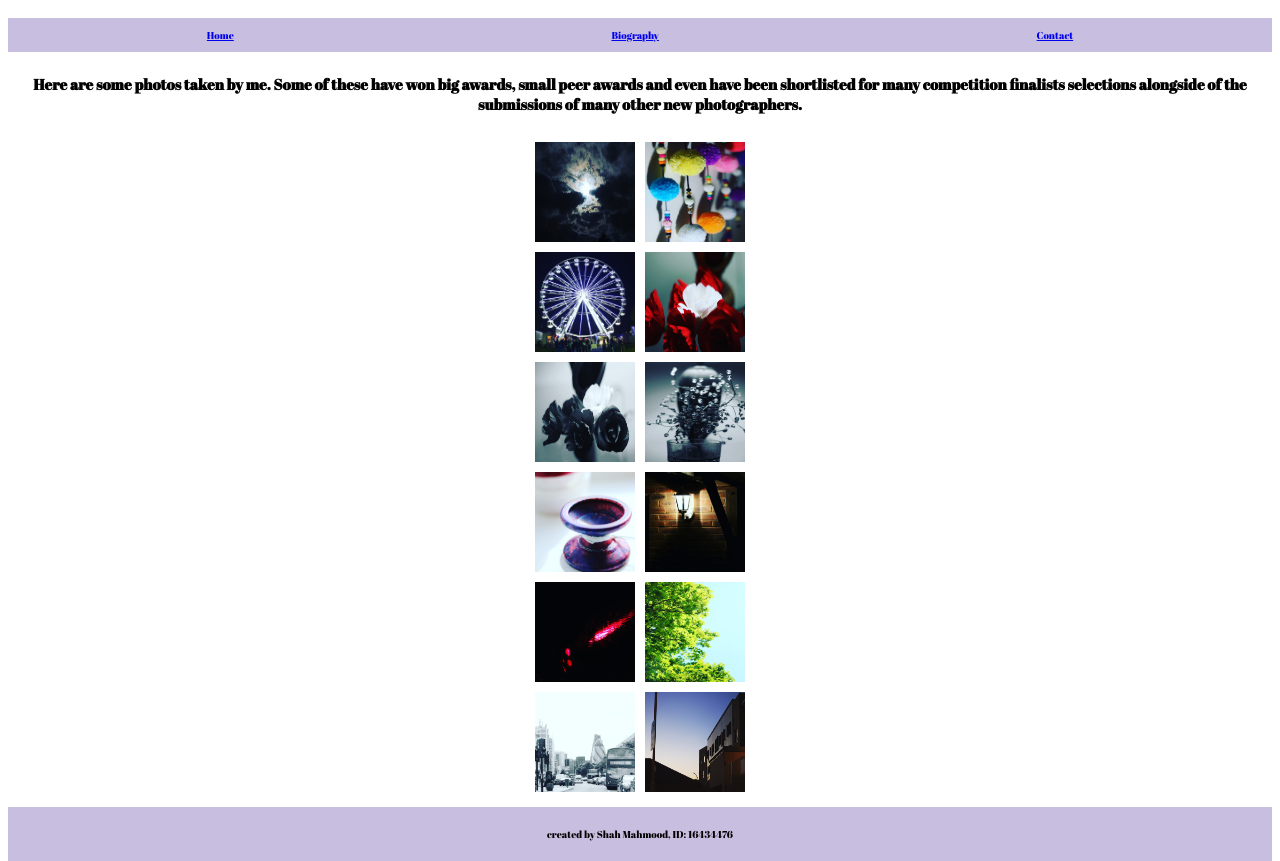
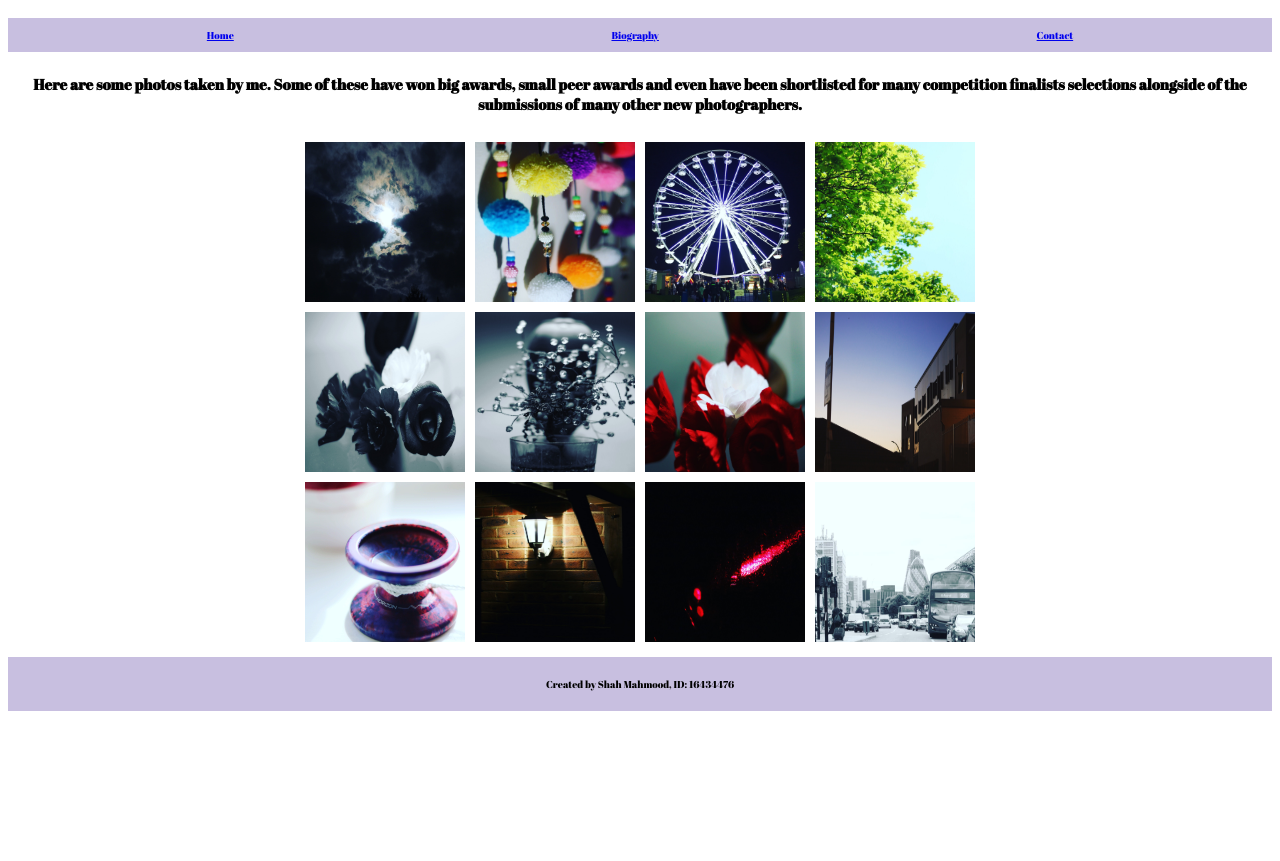
Before and after one commit to Shah-Mahmood/CSY1018-Ass1Resit, a plain HTML site: page collection.html in a window 1280 px wide. After the commit the page ends 808 px from the top, so only its background shows below. Drawn offline with Linux system fonts and the light colour scheme.

Commit message:
Add files via upload
Final commit, with rearranged images and corrected footer.

```diff
--- a/collection.html
+++ b/collection.html
@@ -23,7 +23,9 @@
 
     <ul class="grid">
 
+
         <li class="grid_row">
+
             <a href="images_collection/black_sun-min.JPG" data-image-role="trigger" data-image-title="Sun through the clouds" data-image-url="images_collection/black_sun-min.JPG">
                 <img class="grid-item" src="images_collection/black_sun-min.JPG" alt="Sun through the clouds">
             </a>
@@ -32,37 +34,43 @@
             <a href="images_collection/decor-min.JPG" data-image-role="trigger" data-image-title="Hand-made decorations" data-image-url="images_collection/decor-min.JPG">
                 <img class="grid-item" src="images_collection/decor-min.JPG" alt="Hand-made decorations">
             </a>
+
+
+            <a href="images_collection/ferris_wheel-min.JPG" data-image-role="trigger" data-image-title="Town fair at night" data-image-url="images_collection/ferris_wheel-min.JPG">
+                <img class="grid-item" src="images_collection/ferris_wheel-min.JPG" alt="Town fair at night">
+            </a>
+
+
+            <a href="images_collection/lighting-min.JPG" data-image-role="trigger" data-image-title="Bright nature" data-image-url="images_collection/lighting-min.JPG">
+                <img class="grid-item" src="images_collection/lighting-min.JPG" alt="Bright nature">
+            </a>
+
         </li>
 
 
 
 
         <li class="grid_row">
-            <a href="images_collection/ferris_wheel-min.JPG" data-image-role="trigger" data-image-title="Town fair at night" data-image-url="images_collection/ferris_wheel-min.JPG">
-                <img class="grid-item" src="images_collection/ferris_wheel-min.JPG" alt="Town fair at night">
-            </a>
 
+          <a href="images_collection/greyscale_flowers-min.JPG" data-image-role="trigger" data-image-title="Flowers in black and white" data-image-url="images_collection/greyscale_flowers-min.JPG">
+              <img class="grid-item" src="images_collection/greyscale_flowers-min.JPG" alt="Flowers in black and white">
+          </a>
+
+
+
+          <a href="images_collection/greyscale_tree-min.JPG" data-image-role="trigger" data-image-title="Hand-crafted tree" data-image-url="images_collection/greyscale_tree-min.JPG">
+              <img class="grid-item" src="images_collection/greyscale_tree-min.JPG" alt="Hand-crafted tree">
+          </a>
 
 
             <a href="images_collection/flowers-min.JPG" data-image-role="trigger" data-image-title="Hand-made flowers" data-image-url="images_collection/flowers-min.JPG">
                 <img class="grid-item" src="images_collection/flowers-min.JPG" alt="Hand-made flowers">
             </a>
-        </li>
 
-
-
-
-
-        <li class="grid_row">
-            <a href="images_collection/greyscale_flowers-min.JPG" data-image-role="trigger" data-image-title="Flowers in black and white" data-image-url="images_collection/greyscale_flowers-min.JPG">
-                <img class="grid-item" src="images_collection/greyscale_flowers-min.JPG" alt="Flowers in black and white">
+            <a href="images_collection/skyline-min.JPG" data-image-role="trigger" data-image-title="Sunset" data-image-url="images_collection/skyline-min.JPG">
+                <img class="grid-item" src="images_collection/skyline-min.JPG" alt="Sunset">
             </a>
 
-
-
-            <a href="images_collection/greyscale_tree-min.JPG" data-image-role="trigger" data-image-title="Hand-crafted tree" data-image-url="images_collection/greyscale_tree-min.JPG">
-                <img class="grid-item" src="images_collection/greyscale_tree-min.JPG" alt="Hand-crafted tree">
-            </a>
         </li>
 
 
@@ -79,39 +87,20 @@
             <a href="images_collection/lamp-min.JPG" data-image-role="trigger" data-image-title="Illumination" data-image-url="images_collection/lamp-min.JPG">
                 <img class="grid-item" src="images_collection/lamp-min.JPG" alt="Illumination">
             </a>
-        </li>
 
-
-
-
-
-        <li class="grid_row">
             <a href="images_collection/laser-min.JPG" data-image-role="trigger" data-image-title="Dusty laser" data-image-url="images_collection/laser-min.JPG">
                 <img class="grid-item" src="images_collection/laser-min.JPG" alt="Dusty laser">
             </a>
 
 
+            <a href="images_collection/london_day-min.JPG" data-image-role="trigger" data-image-title="Black and white city" data-image-url="images_collection/london_day-min.JPG">
+                <img class="grid-item" src="images_collection/london_day-min.JPG" alt="Black and white city">
+            </a>
 
-            <a href="images_collection/lighting-min.JPG" data-image-role="trigger" data-image-title="Bright nature" data-image-url="images_collection/lighting-min.JPG">
-                <img class="grid-item" src="images_collection/lighting-min.JPG" alt="Bright nature">
-            </a>
         </li>
 
 
 
-
-
-        <li class="grid_row">
-            <a href="images_collection/london_day-min.JPG" data-image-role="trigger" data-image-title="Black and white city" data-image-url="images_collection/london_day-min.JPG">
-                <img class="grid-item" src="images_collection/london_day-min.JPG" alt="Black and white city">
-            </a>
-
-
-
-            <a href="images_collection/skyline-min.JPG" data-image-role="trigger" data-image-title="Sunset" data-image-url="images_collection/skyline-min.JPG">
-                <img class="grid-item" src="images_collection/skyline-min.JPG" alt="Sunset">
-            </a>
-        </li>
 
     </ul>
 
@@ -123,7 +112,7 @@
 
     </ul>
     <footer class="footer">
-        created by Shah Mahmood, ID: 16434476
+        Created by Shah Mahmood, ID: 16434476
     </footer>
 </body>
 
--- a/css/style.css
+++ b/css/style.css
@@ -71,8 +71,8 @@ a[href='#'] {
   display: flex;
   float: left;
   margin: 0.5em;
-  width: 100px;
-  height: 100px;
+  width: 160px;
+  height: 160px;
   align-self: center;
   justify-content: center;
   align-items: center;
```
Also changed, not shown: bio.html (+1 -1 lines), contact.html (+1 -1 lines), index.html (+1 -1 lines).
